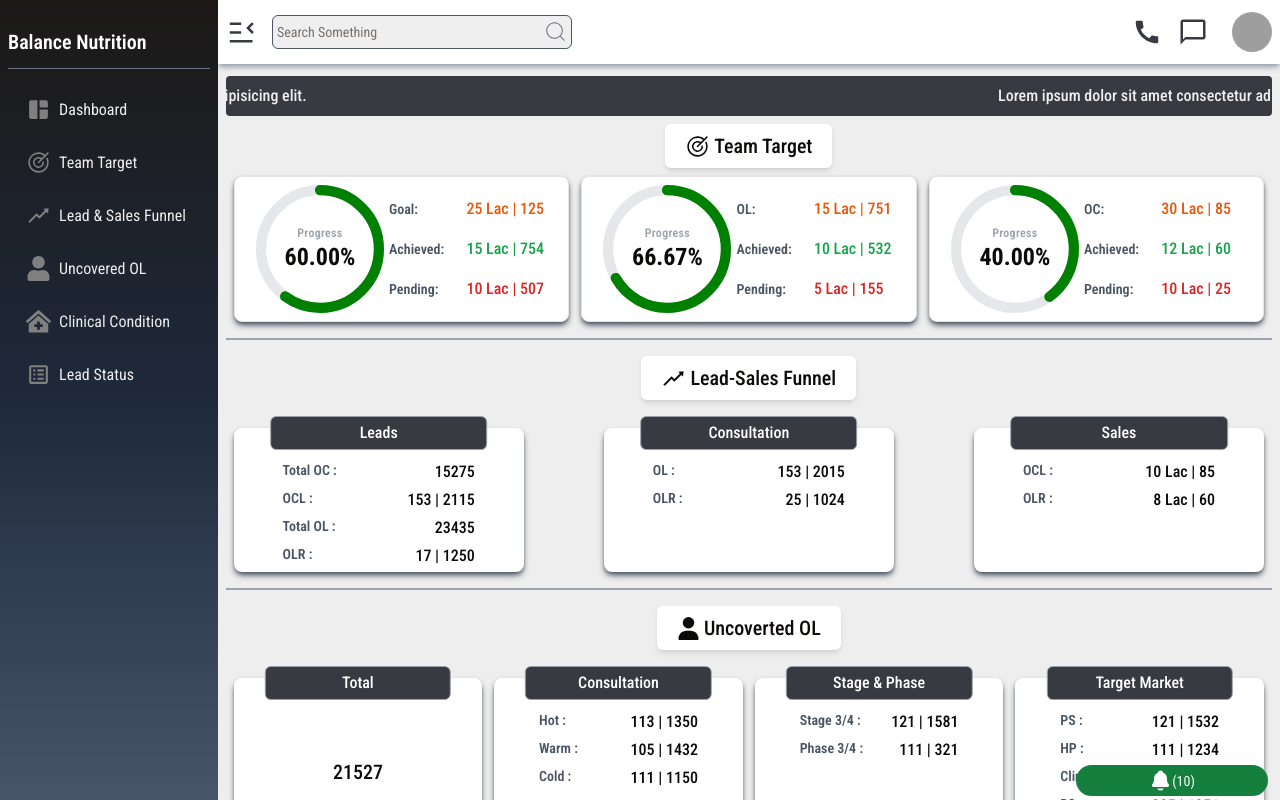
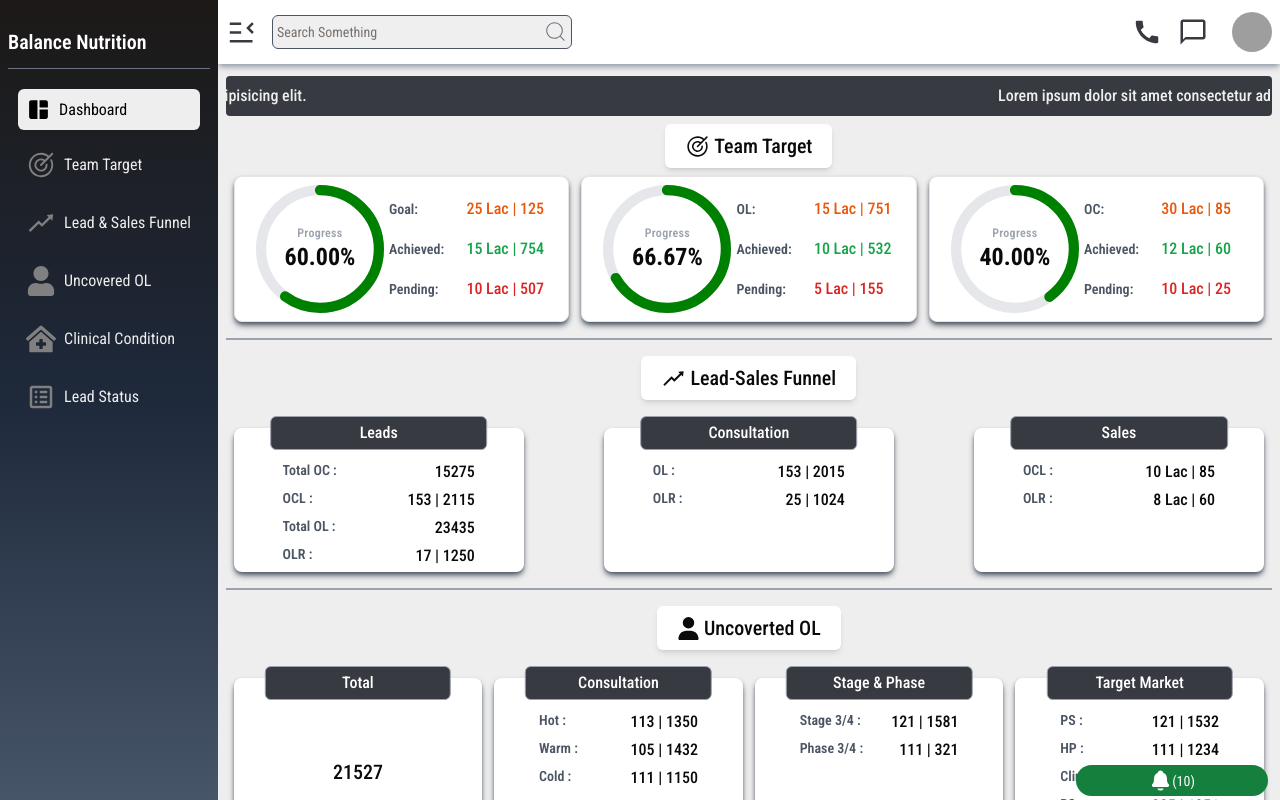
Before and after one commit to balancenutri/memberServiceDB, a React (Vite) app: page /memberService in a window 1280 px wide. Built offline with nearby package versions, Linux system fonts and the light colour scheme; grey boxes are pictures that could not be loaded.

Commit message:
Routes and SideBar Modified

```diff
--- a/src/App.jsx
+++ b/src/App.jsx
@@ -1,18 +1,26 @@
-import { lazy } from "react";
+import { Suspense, lazy } from "react";
 import Home from "@/pages/Home";
-import { Route, BrowserRouter as Router, Routes } from "react-router-dom";
+import {
+  Navigate,
+  Route,
+  BrowserRouter as Router,
+  Routes,
+} from "react-router-dom";
 const PushNotifications = lazy(() => import("./pages/PushNotifications"));
 
 const App = () => {
   return (
     <Router>
-      <Routes>
-        <Route path="/memberService" element={<Home />} />
-        <Route
-          path="/memberService/push-notifications"
-          element={<PushNotifications />}
-        />
-      </Routes>
+      <Suspense fallback={<p>Loading...</p>}>
+        <Routes>
+          <Route path="/" element={<Navigate to="/memberService" replace />} />
+          <Route index path="/memberService" element={<Home />} />
+          <Route
+            path="/memberService/pushNotification"
+            element={<PushNotifications />}
+          />
+        </Routes>
+      </Suspense>
     </Router>
   );
 };
--- a/src/components/common/Sidebar.jsx
+++ b/src/components/common/Sidebar.jsx
@@ -17,21 +17,18 @@ const Sidebar = ({ sideBarOpen }) => {
       </h2>
       <div className="flex flex-col items-center space-y-3">
         {sidebarLinks.map((item) => {
-          const isActive =
-            (pathname === "/" && !hash && item.href === "/") ||
-            (pathname === "/" && hash === item.href) ||
-            (pathname !== "/" && pathname === item.href);
+           const isActive = pathname === item.href || hash === item.href;
 
            return item.href.startsWith("#") ? (
              <Link
                key={item.title}
-              to={`/${item.href}`}
+               to={`/memberService/${item.href}`}
                smooth
                className={`w-[90%] flex items-center gap-2 py-2 px-2 rounded-md ${
                  isActive ? "bg-[#EEEEEE]" : ""
                }`}
              >
-              <item.icon size={25} color={isActive ? "black" : "gray"} />
+               <item.icon size={30} color={isActive ? "black" : "gray"} />
                <p
                  className={`text-base font-normal hidden xl:block ${
                    isActive ? "text-black" : "text-[#EEEEEE]"
--- a/src/constants/sidebarlinks.js
+++ b/src/constants/sidebarlinks.js
@@ -10,7 +10,7 @@ export const sidebarLinks = [
   {
     icon: MdSpaceDashboard,
     title: "Dashboard",
-    href: "/",
+    href: "/memberService",
   },
   {
     icon: PiTarget,
@@ -40,6 +40,6 @@ export const sidebarLinks = [
   // {
   //   icon: MdOutlineNotificationsActive,
   //   title: "Push Notifications",
-  //   href: "/push-notifications",
+  //   href: "/memberService/pushNotification",
   // },
 ];
```
Lines whose indentation alone changed are shown as unchanged.
